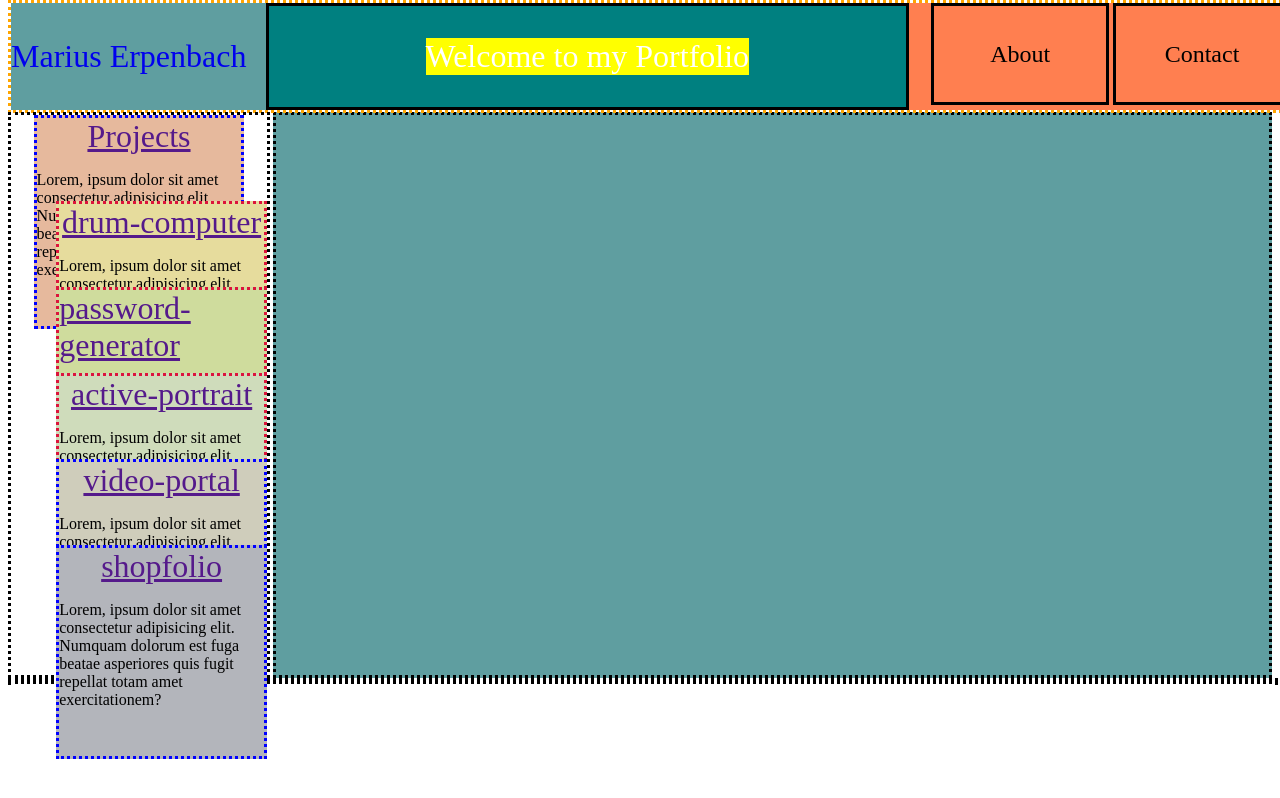
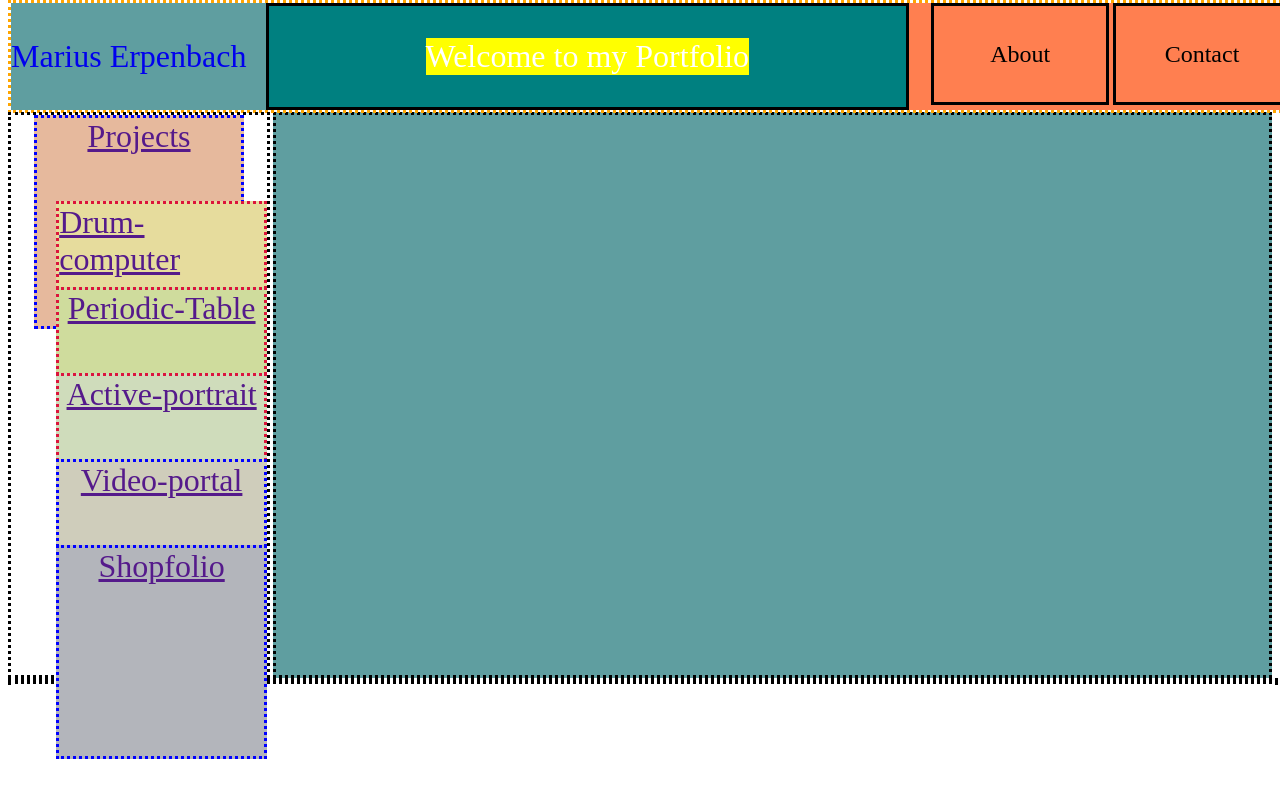
Before and after one commit to mariusErpenbach/Portfolio, a plain HTML site: page index.html in a window 1280 px wide. Drawn offline with Linux system fonts and the light colour scheme.

Commit message:
asideSection Content update

```diff
--- a/css/desktop-style.css
+++ b/css/desktop-style.css
@@ -105,6 +105,9 @@ margin-right:1%;
 margin-bottom:0%;
 flex-direction:column-reverse;
 }
+.asideSection:hover content>p{
+    display:flex;
+}
 /* .asideSection:hover  header>a{
     CHANGE HEADING STYLE ON HOVER HERE.
 } */
@@ -112,8 +115,8 @@ flex-direction:column-reverse;
         color:white;
         font-size:2em;
 }
-.asideSection >content{
-
+.asideSection >content>p{
+display:none;
 }
 #aS-projectCover{
     align-self:center;
--- a/index.html
+++ b/index.html
@@ -26,31 +26,36 @@
             <img src="">
          </section>
         <section class="asideSection" id="aS-projectOne">
-            <header><a href="">drum-computer</a></header>
+            <header><a href="">Drum-computer</a></header>
             <content><p>Lorem, ipsum dolor sit amet consectetur adipisicing elit. Numquam dolorum est fuga beatae asperiores quis fugit repellat totam amet exercitationem?</p></content>
             <img src="">
         </section>
         <section class="asideSection" id="aS-projectTwo">
-            <header><a href="">password-generator</a></header>
+            <header><a href="">Periodic-Table</a></header>
             <content><p>Lorem, ipsum dolor sit amet consectetur adipisicing elit. Numquam dolorum est fuga beatae asperiores quis fugit repellat totam amet exercitationem?</p></content>
             <img src="">
         </section>
         <section class="asideSection" id="aS-projectThree">
-            <header><a href="">active-portrait</a></header>
+            <header><a href="">Active-portrait</a></header>
             <content><p>Lorem, ipsum dolor sit amet consectetur adipisicing elit. Numquam dolorum est fuga beatae asperiores quis fugit repellat totam amet exercitationem?</p></content>
             <img src="">
         </section>
         <section class="asideSection" id="aS-projectFour">
-            <header><a href="">video-portal</a></header>
+            <header><a href="">Video-portal</a></header>
             <content><p>Lorem, ipsum dolor sit amet consectetur adipisicing elit. Numquam dolorum est fuga beatae asperiores quis fugit repellat totam amet exercitationem?</p></content>
             <img src="">
 
         </section>
         <section class="asideSection" id="aS-projectFive"><header>
-            <a href="">shopfolio</a></header>
+            <a href="">Shopfolio</a></header>
             <content><p>Lorem, ipsum dolor sit amet consectetur adipisicing elit. Numquam dolorum est fuga beatae asperiores quis fugit repellat totam amet exercitationem?</p></content>
             <img src="">
         </section>
+        <!-- <section class="asideSection" id="aS-projectSix">
+            <header><a href="">My-Career-Blog</a></header>
+            <content><p>Lorem, ipsum dolor sit amet consectetur adipisicing elit. Numquam dolorum est fuga beatae asperiores quis fugit repellat totam amet exercitationem?</p></content>
+            <img src="">
+        </section> -->
     </aside>
     <main></main>
     <footer>
```
Also changed, not shown: img/Screenshot 2021-03-25 173217.png (added).
